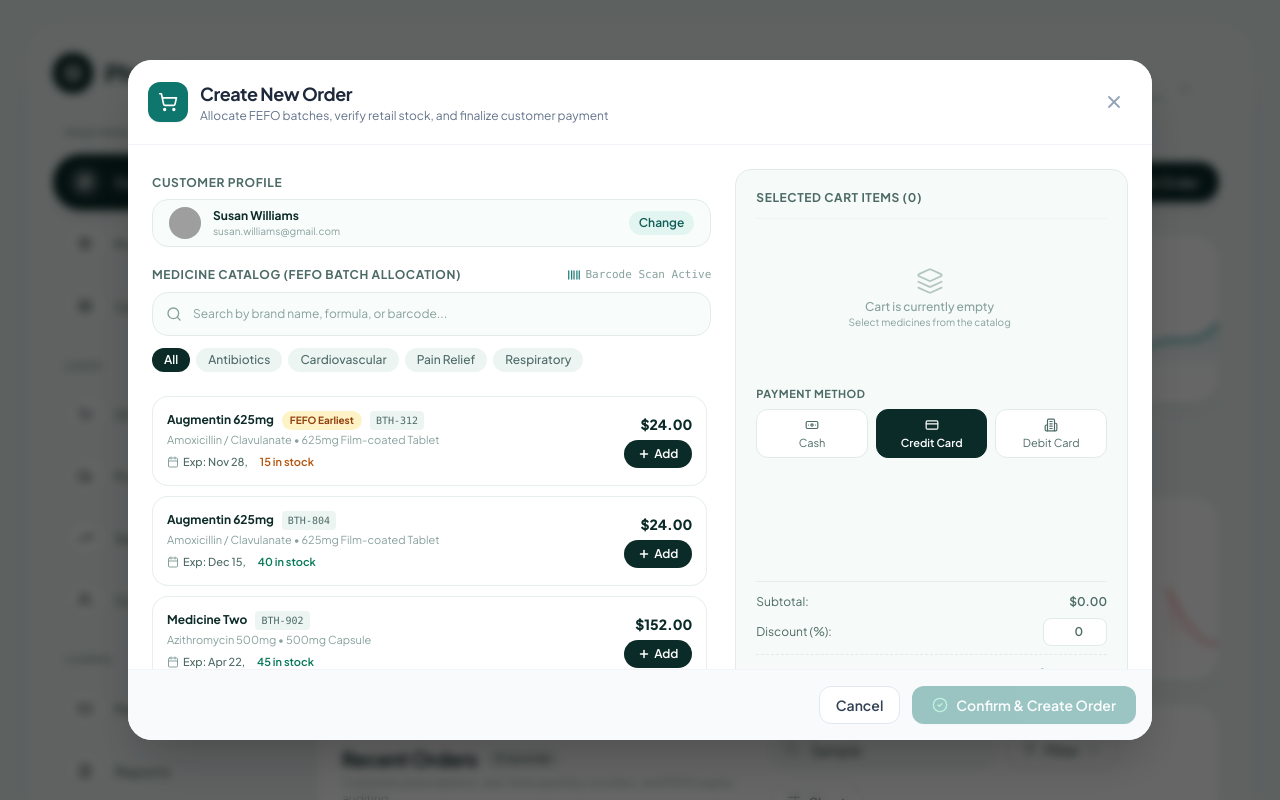
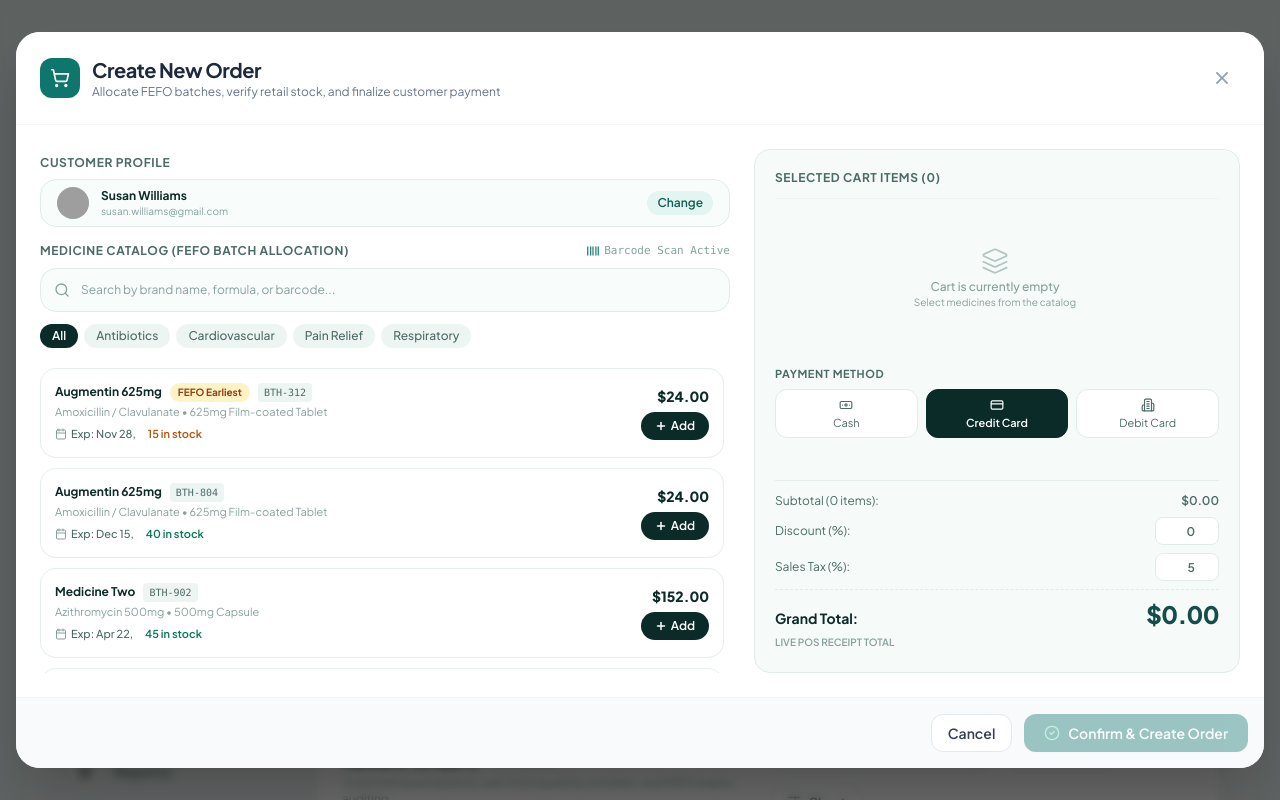
Before and after one commit to khokharyasir749/Pharmacy-Management, a Next.js app: page / in a window 1280 px wide. Both pictures are taken after typing "Sample" into the empty fields and a click on the button "Create Order". Shown: the top 800 px of the page. Built offline with nearby package versions, Linux system fonts and the light colour scheme; grey boxes are pictures that could not be loaded.

Commit message:
Refactor CreateOrderModal and operational modals into widescreen enterprise dialogs

```diff
--- a/components/orders/CreateOrderModal.tsx
+++ b/components/orders/CreateOrderModal.tsx
@@ -53,6 +53,7 @@ export default function CreateOrderModal({
   const [cartItems, setCartItems] = useState<CartItem[]>([]);
   const [paymentMethod, setPaymentMethod] = useState<PaymentMethod>("Credit Card (visa)");
   const [discountPercent, setDiscountPercent] = useState<number>(0);
+  const [taxPercent, setTaxPercent] = useState<number>(5);
 
   // Validation / Feedback error
   const [errorMessage, setErrorMessage] = useState<string | null>(null);
@@ -165,7 +166,9 @@ export default function CreateOrderModal({
     0
   );
   const discountAmount = (subtotal * discountPercent) / 100;
-  const grandTotal = Math.max(0, subtotal - discountAmount);
+  const taxableAmount = Math.max(0, subtotal - discountAmount);
+  const taxAmount = (taxableAmount * taxPercent) / 100;
+  const grandTotal = taxableAmount + taxAmount;
 
   // Confirm order
   const handleConfirmOrder = () => {
@@ -214,17 +217,17 @@ export default function CreateOrderModal({
     <ModalPortal isOpen={isOpen} onClose={onClose}>
       {/* Modal Dialog Card */}
       <div
-        className="relative w-full max-w-5xl max-h-[85vh] bg-white rounded-3xl shadow-2xl flex flex-col overflow-hidden animate-in fade-in zoom-in-95 duration-150"
+        className="relative w-full max-w-6xl xl:max-w-7xl h-[92vh] max-h-[92vh] bg-white rounded-3xl shadow-2xl flex flex-col overflow-hidden m-auto animate-in fade-in zoom-in-95 duration-150"
         onClick={(e) => e.stopPropagation()}
       >
         {/* Modal Header (fixed top) */}
-        <div className="flex items-center justify-between p-5 border-b border-slate-100 bg-white flex-shrink-0">
+        <div className="flex items-center justify-between p-5 sm:p-6 border-b border-slate-100 bg-white flex-shrink-0">
           <div className="flex items-center gap-3">
             <div className="w-10 h-10 rounded-xl bg-teal-700 flex items-center justify-center text-white shadow-sm">
               <ShoppingCart className="w-5 h-5 text-white" />
             </div>
             <div>
-              <h2 className="text-lg font-bold tracking-tight text-slate-800">
+              <h2 className="text-xl font-bold tracking-tight text-slate-800">
                 Create New Order
               </h2>
               <p className="text-xs text-slate-500">
@@ -252,9 +255,9 @@ export default function CreateOrderModal({
         )}
 
         {/* Form Body - 2 Columns (Catalog vs Cart) */}
-        <div className="flex-1 overflow-y-auto p-6 grid grid-cols-1 lg:grid-cols-12 gap-6">
-          {/* LEFT COLUMN: Customer & Medicine Selection (7 cols) */}
-          <div className="lg:col-span-7 flex flex-col space-y-5">
+        <div className="flex-1 overflow-y-auto lg:overflow-hidden p-5 sm:p-6 grid grid-cols-1 lg:grid-cols-12 gap-6 min-h-0">
+          {/* LEFT COLUMN: Customer & Medicine Selection (7 cols - 60% width) */}
+          <div className="lg:col-span-7 flex flex-col space-y-4 min-h-0 overflow-hidden">
             {/* Customer Selector */}
             <div className="space-y-1.5">
               <label className="text-xs font-bold uppercase tracking-wider text-pharmacy-textSecondary">
@@ -382,7 +385,7 @@ export default function CreateOrderModal({
             </div>
 
             {/* Product Cards List */}
-            <div className="space-y-2.5 overflow-y-auto max-h-[320px] pr-1">
+            <div className="space-y-2.5 overflow-y-auto max-h-[58vh] pr-1.5">
               {filteredInventory.map((item) => (
                 <div
                   key={item.id}
@@ -459,8 +462,8 @@ export default function CreateOrderModal({
             </div>
           </div>
 
-          {/* RIGHT COLUMN: POS Cart & Order Summary (5 cols) */}
-          <div className="lg:col-span-5 bg-[#F6FAF8] rounded-2xl p-5 border border-pharmacy-border flex flex-col justify-between">
+          {/* RIGHT COLUMN: POS Cart & Order Summary (5 cols - 40% width) */}
+          <div className="lg:col-span-5 bg-[#F6FAF8] rounded-2xl p-5 border border-pharmacy-border flex flex-col justify-between min-h-0 overflow-y-auto">
             <div className="space-y-4">
               <div className="flex items-center justify-between pb-3 border-b border-pharmacy-borderLight">
                 <span className="text-xs font-bold uppercase tracking-wider text-pharmacy-textSecondary">
@@ -478,7 +481,7 @@ export default function CreateOrderModal({
               </div>
 
               {/* Cart Items List */}
-              <div className="space-y-2.5 max-h-[220px] overflow-y-auto pr-1">
+              <div className="space-y-2.5 max-h-[26vh] xl:max-h-[30vh] overflow-y-auto pr-1">
                 {cartItems.length > 0 ? (
                   cartItems.map((c) => (
                     <div
@@ -587,12 +590,13 @@ export default function CreateOrderModal({
             {/* Pricing Breakdown & Checkout Total */}
             <div className="mt-4 pt-3 border-t border-pharmacy-border/80 space-y-2">
               <div className="flex justify-between text-xs text-pharmacy-textSecondary">
-                <span>Subtotal:</span>
+                <span>Subtotal ({cartItems.reduce((acc, c) => acc + c.quantity, 0)} items):</span>
                 <span className="font-semibold">${subtotal.toFixed(2)}</span>
               </div>
 
               <div className="flex justify-between items-center text-xs text-pharmacy-textSecondary">
                 <span>Discount (%):</span>
+                <div className="flex items-center gap-1.5">
                   <input
                     type="number"
                     min="0"
@@ -601,10 +605,40 @@ export default function CreateOrderModal({
                     onChange={(e) => setDiscountPercent(Number(e.target.value) || 0)}
                     className="w-16 h-7 text-right px-2 rounded-lg border border-pharmacy-border bg-white text-xs font-semibold focus:outline-none focus:ring-1 focus:ring-pharmacy-dark"
                   />
+                  {discountPercent > 0 && (
+                    <span className="text-[11px] text-rose-600 font-medium">
+                      -${discountAmount.toFixed(2)}
+                    </span>
+                  )}
+                </div>
+              </div>
+
+              <div className="flex justify-between items-center text-xs text-pharmacy-textSecondary">
+                <span>Sales Tax (%):</span>
+                <div className="flex items-center gap-1.5">
+                  <input
+                    type="number"
+                    min="0"
+                    max="100"
+                    value={taxPercent}
+                    onChange={(e) => setTaxPercent(Number(e.target.value) || 0)}
+                    className="w-16 h-7 text-right px-2 rounded-lg border border-pharmacy-border bg-white text-xs font-semibold focus:outline-none focus:ring-1 focus:ring-pharmacy-dark"
+                  />
+                  {taxAmount > 0 && (
+                    <span className="text-[11px] text-emerald-700 font-medium">
+                      +${taxAmount.toFixed(2)}
+                    </span>
+                  )}
+                </div>
               </div>
 
               <div className="flex justify-between items-baseline pt-2 border-t border-dashed border-pharmacy-border text-pharmacy-dark">
-                <span className="text-sm font-bold">Grand Total:</span>
+                <div>
+                  <span className="text-sm font-bold block">Grand Total:</span>
+                  <span className="text-[10px] text-pharmacy-textMuted uppercase font-semibold">
+                    Live POS Receipt Total
+                  </span>
+                </div>
                 <span className="text-2xl font-black tracking-tight text-teal-900">
                   ${grandTotal.toFixed(2)}
                 </span>
--- a/components/payments/CloseRegisterModal.tsx
+++ b/components/payments/CloseRegisterModal.tsx
@@ -130,7 +130,7 @@ export default function CloseRegisterModal({
   return (
     <ModalPortal isOpen={isOpen} onClose={onClose}>
       <div
-        className="relative w-full max-w-2xl max-h-[85vh] bg-white rounded-3xl shadow-2xl flex flex-col overflow-hidden animate-in fade-in zoom-in-95 duration-150"
+        className="relative w-full max-w-4xl xl:max-w-5xl h-[90vh] max-h-[90vh] bg-white rounded-3xl shadow-2xl flex flex-col overflow-hidden m-auto animate-in fade-in zoom-in-95 duration-150"
         onClick={(e) => e.stopPropagation()}
       >
         {/* Modal Header (fixed top) */}
--- a/components/products/AddMedicineModal.tsx
+++ b/components/products/AddMedicineModal.tsx
@@ -162,7 +162,7 @@ export default function AddMedicineModal({
   return (
     <ModalPortal isOpen={isOpen} onClose={onClose}>
       <div
-        className="relative w-full max-w-4xl max-h-[85vh] bg-white rounded-3xl shadow-2xl flex flex-col overflow-hidden animate-in fade-in zoom-in-95 duration-150"
+        className="relative w-full max-w-5xl xl:max-w-6xl h-[90vh] max-h-[90vh] bg-white rounded-3xl shadow-2xl flex flex-col overflow-hidden m-auto animate-in fade-in zoom-in-95 duration-150"
         onClick={(e) => e.stopPropagation()}
       >
         {/* Header (fixed top) */}
--- a/components/purchases/CreatePurchaseOrderModal.tsx
+++ b/components/purchases/CreatePurchaseOrderModal.tsx
@@ -177,7 +177,7 @@ export default function CreatePurchaseOrderModal({
   return (
     <ModalPortal isOpen={isOpen} onClose={onClose}>
       <div
-        className="relative w-full max-w-4xl max-h-[85vh] bg-white rounded-3xl shadow-2xl flex flex-col overflow-hidden animate-in fade-in zoom-in-95 duration-150"
+        className="relative w-full max-w-5xl xl:max-w-6xl h-[90vh] max-h-[90vh] bg-white rounded-3xl shadow-2xl flex flex-col overflow-hidden m-auto animate-in fade-in zoom-in-95 duration-150"
         onClick={(e) => e.stopPropagation()}
       >
         {/* Modal Header (fixed top) */}
```
Lines whose indentation alone changed are shown as unchanged.
